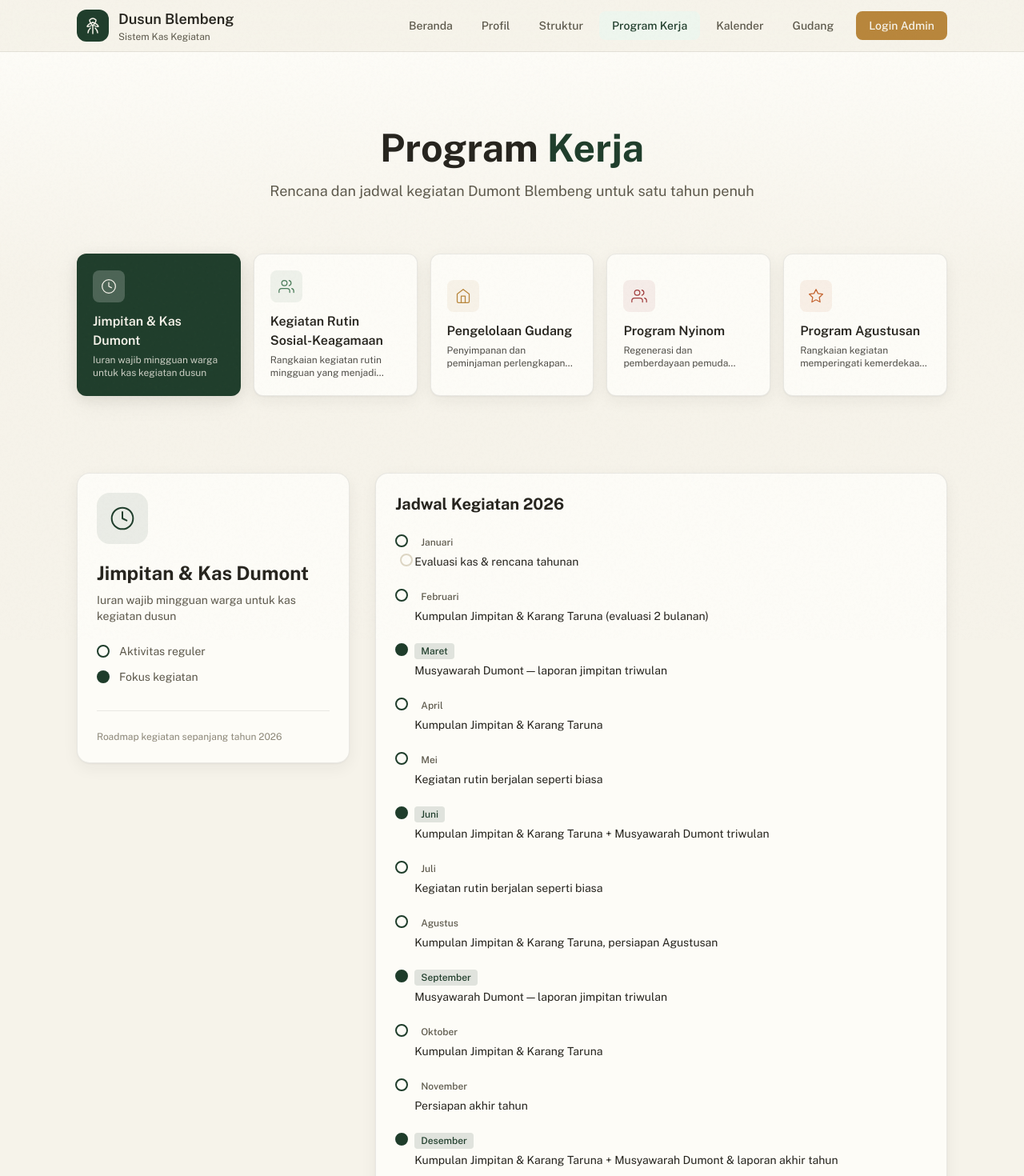
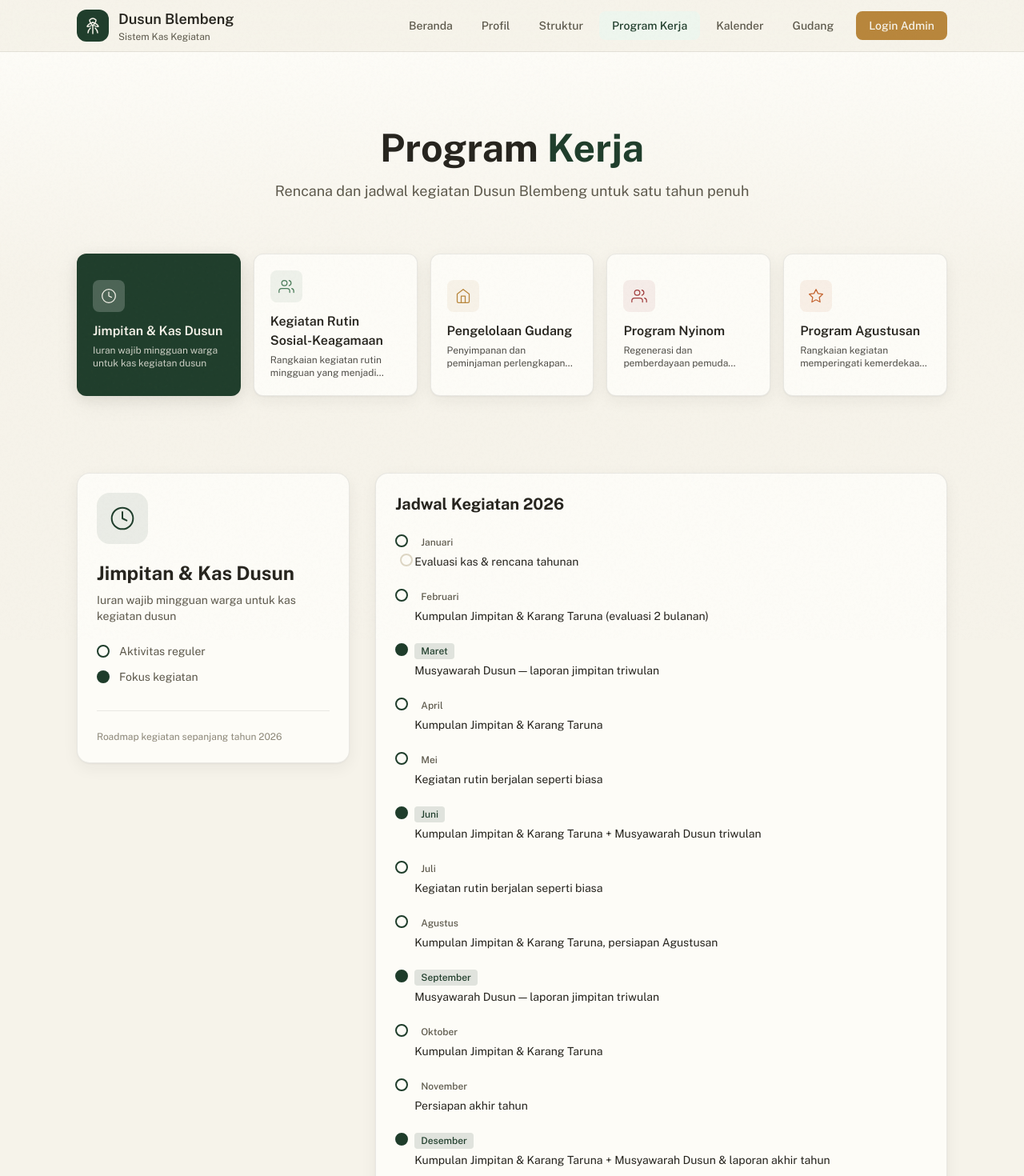
Before and after one commit to inttan/jimpitan-blembeng, a Next.js app: page /proker in a window 1280 px wide. Shown: the top 1470 px of the page at 80% size. Built offline with nearby package versions, Linux system fonts and the light colour scheme.

Commit message:
Replace Dumont -> Dumont (all instances)

```diff
--- a/src/app/(pub)/proker/page.tsx
+++ b/src/app/(pub)/proker/page.tsx
@@ -44,7 +44,7 @@ const programKerja: Proker[] = [
   {
     id: "jimpitan",
     type: "tahunan",
-    title: "Jimpitan & Kas Dumont",
+    title: "Jimpitan & Kas Dusun",
     desc: "Iuran wajib mingguan warga untuk kas kegiatan dusun",
     icon: (
       <svg viewBox="0 0 24 24" fill="none" stroke="currentColor" strokeWidth="1.5" strokeLinecap="round" strokeLinejoin="round">
@@ -53,20 +53,20 @@ const programKerja: Proker[] = [
       </svg>
     ),
     color: "#1F3D2B",
-    // TODO: Konfirmasi bulan pasti Musyawarah Dumont dengan pengurus
+    // TODO: Konfirmasi bulan pasti Musyawarah Dusun dengan pengurus
     timeline: [
       { bulan: "Januari", kegiatan: "Evaluasi kas & rencana tahunan" },
       { bulan: "Februari", kegiatan: "Kumpulan Jimpitan & Karang Taruna (evaluasi 2 bulanan)" },
-      { bulan: "Maret", kegiatan: "Musyawarah Dumont — laporan jimpitan triwulan" },
+      { bulan: "Maret", kegiatan: "Musyawarah Dusun — laporan jimpitan triwulan" },
       { bulan: "April", kegiatan: "Kumpulan Jimpitan & Karang Taruna" },
       { bulan: "Mei", kegiatan: "Kegiatan rutin berjalan seperti biasa" },
-      { bulan: "Juni", kegiatan: "Kumpulan Jimpitan & Karang Taruna + Musyawarah Dumont triwulan" },
+      { bulan: "Juni", kegiatan: "Kumpulan Jimpitan & Karang Taruna + Musyawarah Dusun triwulan" },
       { bulan: "Juli", kegiatan: "Kegiatan rutin berjalan seperti biasa" },
       { bulan: "Agustus", kegiatan: "Kumpulan Jimpitan & Karang Taruna, persiapan Agustusan" },
-      { bulan: "September", kegiatan: "Musyawarah Dumont — laporan jimpitan triwulan" },
+      { bulan: "September", kegiatan: "Musyawarah Dusun — laporan jimpitan triwulan" },
       { bulan: "Oktober", kegiatan: "Kumpulan Jimpitan & Karang Taruna" },
       { bulan: "November", kegiatan: "Persiapan akhir tahun" },
-      { bulan: "Desember", kegiatan: "Kumpulan Jimpitan & Karang Taruna + Musyawarah Dumont & laporan akhir tahun" },
+      { bulan: "Desember", kegiatan: "Kumpulan Jimpitan & Karang Taruna + Musyawarah Dusun & laporan akhir tahun" },
     ],
   },
   {
@@ -232,7 +232,7 @@ export default function ProkerPage() {
   const currentProker = programKerja.find((p) => p.id === activeProker) || programKerja[0];
   const currentYear = new Date().getFullYear();
 
-  // Tentukan isHighlight: highlight SEMUA bulan yang berisi "Musyawarah Dumont"
+  // Tentukan isHighlight: highlight SEMUA bulan yang berisi "Musyawarah Dusun"
   const isMusyawarah = (kegiatan: string) => kegiatan.toLowerCase().includes("musyawarah");
 
   // Helper untuk render badge (hanya untuk proker yang punya badge)
@@ -254,7 +254,7 @@ export default function ProkerPage() {
             Program <span style={{ color: "var(--green)" }}>Kerja</span>
           </h1>
           <p className="text-lg max-w-2xl mx-auto" style={{ color: "var(--text2)" }}>
-            Rencana dan jadwal kegiatan Dumont Blembeng untuk satu tahun penuh
+            Rencana dan jadwal kegiatan Dusun Blembeng untuk satu tahun penuh
           </p>
         </div>
       </section>
```
